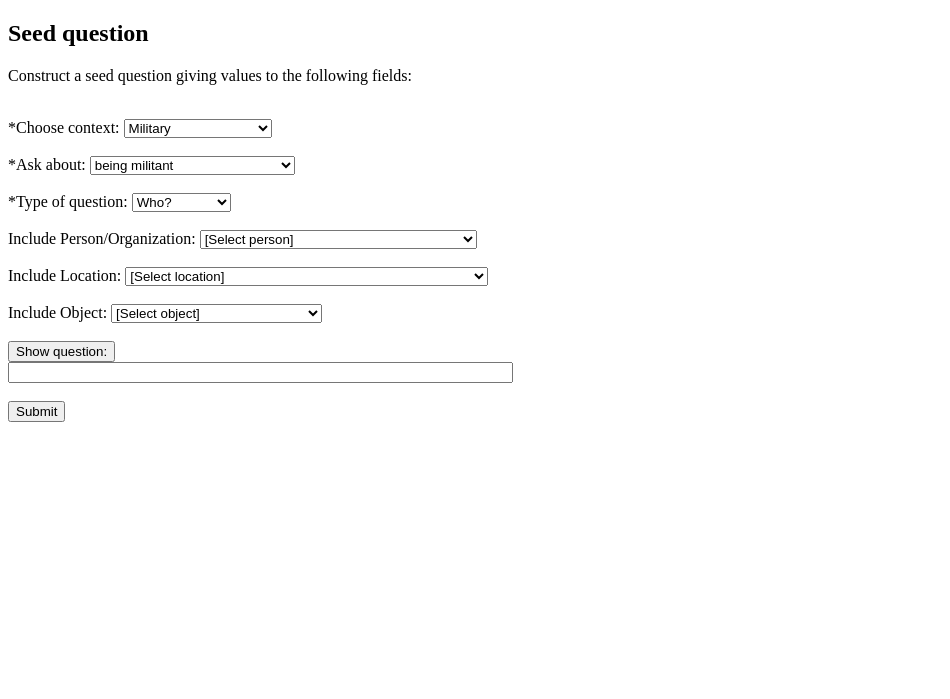
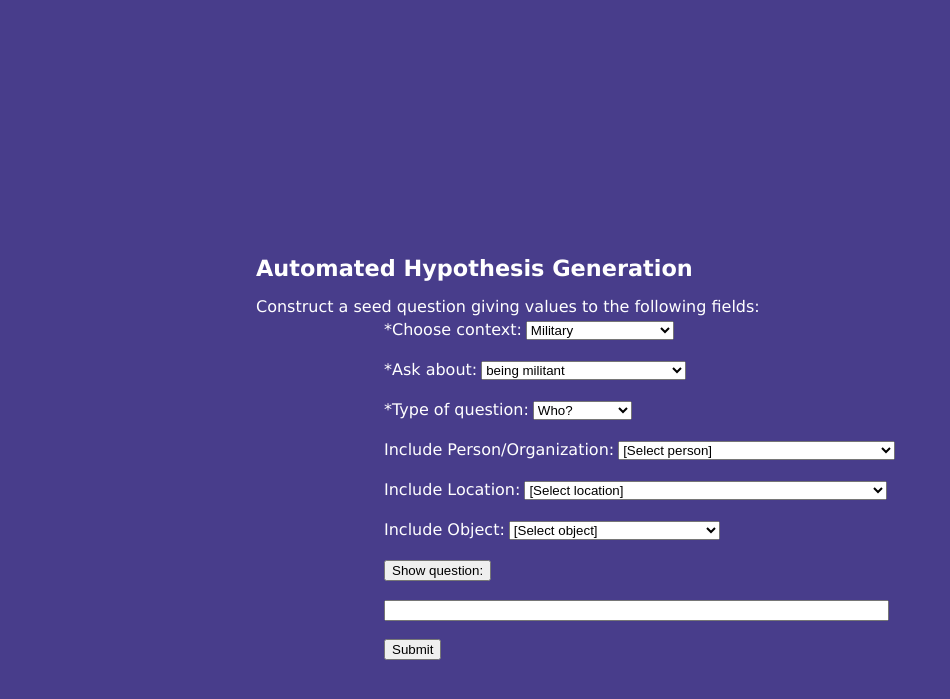
Before and after one commit to arg-tech/Hypothesis_Generation_Ranking, a Flask app: page /question in a window 1280 px wide. Shown: the top 699 px of the page, without its empty margins (0-950 px from the left). Run offline with Flask 2, Linux system fonts and the light colour scheme.

Commit message:
Upload to AIFdb and create CSS

```diff
--- a/app/routes.py
+++ b/app/routes.py
@@ -25,7 +25,7 @@ from scipy import stats
 @app.route('/')
 @app.route('/index')
 def index():
-    return redirect('/form')
+    return redirect('/question')
 
 @app.route('/question')
 def get_questions():
@@ -59,7 +59,11 @@ def process_list():
     hyps = data['hypotheses']
     hypoths = data['hyps']
 
-
+    print(aif_jsn)
+    try:
+        aif_jsn = json.loads(aif_jsn)
+    except:
+        pass
 
     cent = Centrality()
     for node in removed_nodes:
@@ -82,7 +86,7 @@ def process_list():
 
     all_nodes_explain = get_full_struct_explanation(graph, i_nodes_critical)
 
-    hyp_explain = [hyp  for hyp in all_nodes_explain if 'H' in str(hyp[0])]
+    #hyp_explain = [hyp  for hyp in all_nodes_explain if 'H' in str(hyp[0])]
 
     #produce_explanation_from_structure(hyp_explain)
     #produce_explanation_from_rules(all_hypotheses)
@@ -90,12 +94,18 @@ def process_list():
     #explain_alt_hyps(alternative_hypotheses)
     hyp_rule_exp = produce_explanation_from_rules(hypoths)
 
-    #all_nodes = merge_explanations(all_nodes_explain, hyp_rule_exp)
-    all_nodes = merge_explanations(hyp_explain, hyp_rule_exp)
+    all_nodes = merge_explanations(all_nodes_explain, hyp_rule_exp)
+    #all_nodes = merge_explanations(hyp_explain, hyp_rule_exp)
+    first_word, context = parse_question(text)
+
+    search_type = get_search_type(first_word)
+
+    all_ns = perform_search(search_type, text, all_nodes, first_word)
 
     write_json_to_file(aif_jsn, 'generated_hyps.json')
 
-    return render_template('main.html', hypothesis_list = all_nodes, alt_hypoth = alt_hyps, hypotheses=hyps,question = text, aif_jsn = aif_jsn)
+
+    return render_template('main.html', hypothesis_list = all_ns, alt_hypoth = alt_hyps, hypotheses=hyps,question = text, aif_jsn = aif_jsn)
 
 def generate_hypotheses(context, json_path, hevy_file_name, map_counter, count, nlp):
 
@@ -266,16 +276,15 @@ def render_text():
 
     #return ''
     #Specifiy search her
-    all_ns = perform_search(search_type, text, overall_hyp_explain, nlp, first_word)
-    print(all_ns)
+    all_ns = perform_search(search_type, text, overall_hyp_explain, first_word)
 
     #Where new foreign fighters being militant?
 
     return render_template('results.html', hypothesis_list = all_ns, hypotheses=overall_hyp_list, alt_hypoth = overall_alt_hyp_list, question = text, aif_jsn = overall_json)
 
-def perform_search(search_type, question, all_nodes, nlp, question_type):
+def perform_search(search_type, question, all_nodes, question_type):
     return_nodes = []
-
+    nlp = spacy.load("en_core_web_sm")
     entity = ''
     location = ''
 
--- a/app/static/css/form.css
+++ b/app/static/css/form.css
@@ -10,6 +10,11 @@ h1{
     font-size: 1.4em;
 }
 
+p{
+    color: white;
+    font-family: "Lucida Grande", "Lucida Sans Unicode", "Lucida Sans", Helvetica, Arial, sans-serif;
+}
+
 label{
     color: white;
     font-family: "Lucida Grande", "Lucida Sans Unicode", "Lucida Sans", Helvetica, Arial, sans-serif;
@@ -17,12 +22,59 @@ label{
 
 header{
     position: fixed;
-    top: 40%;
+    top: 30%;
     left: 20%;
 }
 
+.formcontext{
+    position: fixed;
+    top: 40%;
+    left: 30%;
+}
+
+.formevent{
+    position: fixed;
+    top: 45%;
+    left: 30%;
+}
+
+.formquestion{
+    position: fixed;
+    top: 50%;
+    left: 30%;
+}
+
+.formperson{
+    position: fixed;
+    top: 55%;
+    left: 30%;
+}
+
+.formlocation{
+    position: fixed;
+    top: 60%;
+    left: 30%;
+}
+
+.formobject{
+    position: fixed;
+    top: 65%;
+    left: 30%;
+}
+
+.showquestionbutton{
+    position: fixed;
+    top: 70%;
+    left: 30%;
+}
+
+.formall{
+    position: fixed;
+    top: 75%;
+    left: 30%;
+}
+
 form{
-    position: fixed;
     top: 45%;
     left: 20%;
 }
--- a/app/templates/question.html
+++ b/app/templates/question.html
@@ -1,16 +1,18 @@
 <!DOCTYPE html>
 <html>
 <head>
-<title>Seed question</title>
+<title>HypGen</title>
+            <link rel="stylesheet" href="{{ url_for('static', filename='css/form.css') }}">
 </head>
 <body>
+<header>
+<h1>Automated Hypothesis Generation</h1>
+<p>Construct a seed question giving values to the following fields:</p>
+</header>
 
-<h2>Seed question</h2>
-
-<p>Construct a seed question giving values to the following fields:</p>
 
     <br/>
-<form>
+<form class="formcontext">
   <label for="context">*Choose context:</label>
   <select id="context" name="context" onchange="setContext()">
     <option value="military" selected>Military</option>
@@ -21,14 +23,14 @@
 
 <br/>
 
-<form>
+<form class="formevent">
   <label for="event">*Ask about:</label>
   <select id="event" name="event"> </select>
 </form>
 
     <br/>
 
-<form>
+<form class="formquestion">
   <label for="questiontype">*Type of question:</label>
   <select id="questiontype" name="questiontype">
     <option value="Who" selected>Who? </option>
@@ -46,7 +48,7 @@
 
     <br/>
 
-<form>
+<form class="formperson">
   <label for="person">Include Person/Organization:</label>
   <select id="person" name="person">
       <option value="null" selected> [Select person] </option>
@@ -56,7 +58,7 @@
 
     <br/>
 
-    <form><!-- action="/action_page.php"> -->
+    <form class="formlocation">
   <label for="location">Include Location:</label>
   <select id="location" name="location">
       <option value="null" selected> [Select location] </option>
@@ -65,7 +67,7 @@
 
         <br/>
 
-    <form>
+    <form class="formobject">
   <label for="object">Include Object:</label>
   <select id="object" name="object">
       <option value="null" selected>  [Select object]  </option>
@@ -73,9 +75,9 @@
 </form>
 
     <br/>
-    <button type="showquestion" id="showquestionbutton" onclick="constructQuestion()" >Show question:</button>
+    <button type="showquestion" id="showquestionbutton" onclick="constructQuestion()" class="showquestionbutton">Show question:</button>
 
-    <form method="POST">
+    <form class="formall" method="POST">
   <input type="text" id="questiontextarea" name="question" size="60"><br>
 
         <br/>
```
Also changed, not shown: app/static/js/FileSaver.js (added, +171 -0 lines), app/templates/main.html (+4 -5 lines), app/templates/results.html (+87 -22 lines), generated_hyps.json (+1 -1 lines).
